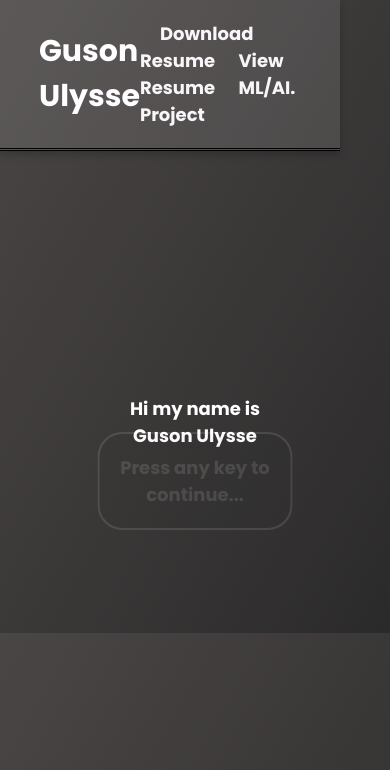
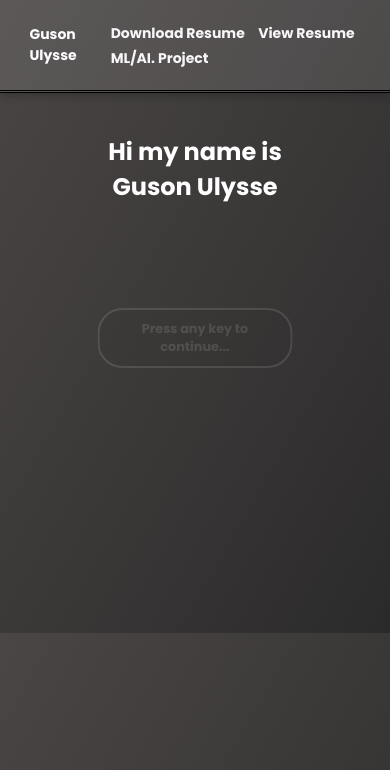
Before and after one commit to SonnyGU/Portfolio, a Django app: page / in a window 390 px wide. Shown: the top 770 px of the page. Run offline with Django 4.2, Linux system fonts and the light colour scheme.

Commit message:
Fixes overlap on mobile

```diff
--- a/homepage/static/homepage/css/styles.css
+++ b/homepage/static/homepage/css/styles.css
@@ -40,7 +40,7 @@ body{
     position: fixed;
     top: 0;
     left: 0;
-    padding: 20px 10%;
+    padding: 20px 5%;
     display: flex;
     right: 50px;
     z-index: 100;
@@ -49,10 +49,11 @@ body{
     background: rgba(255, 255, 255, 0.1); /* Slight white background */
     box-shadow: 0 4px 8px 0 rgba(0,0,0,0.2);
     border-bottom-style: double;
+    width: 100%;
 }
 
 .name {
-    font-size: 30px;
+    font-size: 20px;
     color: #fefdff;
     font-weight: 800;
     text-decoration: none;
@@ -63,7 +64,8 @@ body{
     color: #f8f6f8;
     font-weight: 700;
     text-decoration: none;
-    margin-left: 50px;
+    margin-left: 20px;
+    font-size: 14px;
 
 }
 
@@ -126,8 +128,8 @@ body{
     border: 4px solid;
     border-radius: 50%;
     margin-left: 50px;
-    width: 30px;
-    height: 30px;
+    width: 60px;
+    height: 60px;
     display: none;
 }
 
@@ -139,28 +141,31 @@ body{
 }
 
 @media (max-width: 768px) {
-    h1, .slated-name{
-        font-size: 40px;
+    .navbar a, .name {
+        font-size: 14px;
+        margin-left: 10px;
+    }
+
+    .links a{
+        width: 28px;
+        height: 28px;
+    }
+
+    h1, .slated-name, .instructionContainer, .flashing_text {
+        font-size: 22px; /* Reduced font-size */
+    }
+
+    .instructionContainer, .flashing_text {
+        padding: 10px;
+    }
+    .instructionContainer {
+        font-size: 1.5em; /* Adjusted font-size */
+        top: 20%; /* Adjusted position */
+    }
+
+    .flashing_text {
+        font-size: 0.8em; /* Adjusted font-size */
+        top: 40%; /* Adjusted position */
     }
 
 }
-
-@media (max-width: 768px) {
-    .navbar a {
-        font-size: 18px;
-        margin-left: 20px;
-    }
-    .links a{
-        width: 50px;
-        height: 50px;
-    }
-
-}
-
-@media (max-width: 768px) {
-    .description, .instructionContainer, .flashing_text{
-        padding: 20px;
-        font-size: 18px;
-    }
-
-}
--- a/myportfolio/settings.py
+++ b/myportfolio/settings.py
@@ -26,7 +26,7 @@ BASE_DIR = Path(__file__).resolve().parent.parent
 SECRET_KEY = os.environ.get('DJANGO_SECRET_KEY', 'your_default_secret_key')
 
 # SECURITY WARNING: don't run with debug turned on in production!
-DEBUG = 'True' #os.environ.get('DEBUG', 'False') == 'True'
+DEBUG = os.environ.get('DEBUG', 'False') == 'True'
 
 ALLOWED_HOSTS = ['.herokuapp.com', 'localhost', '127.0.0.1']
 
```
